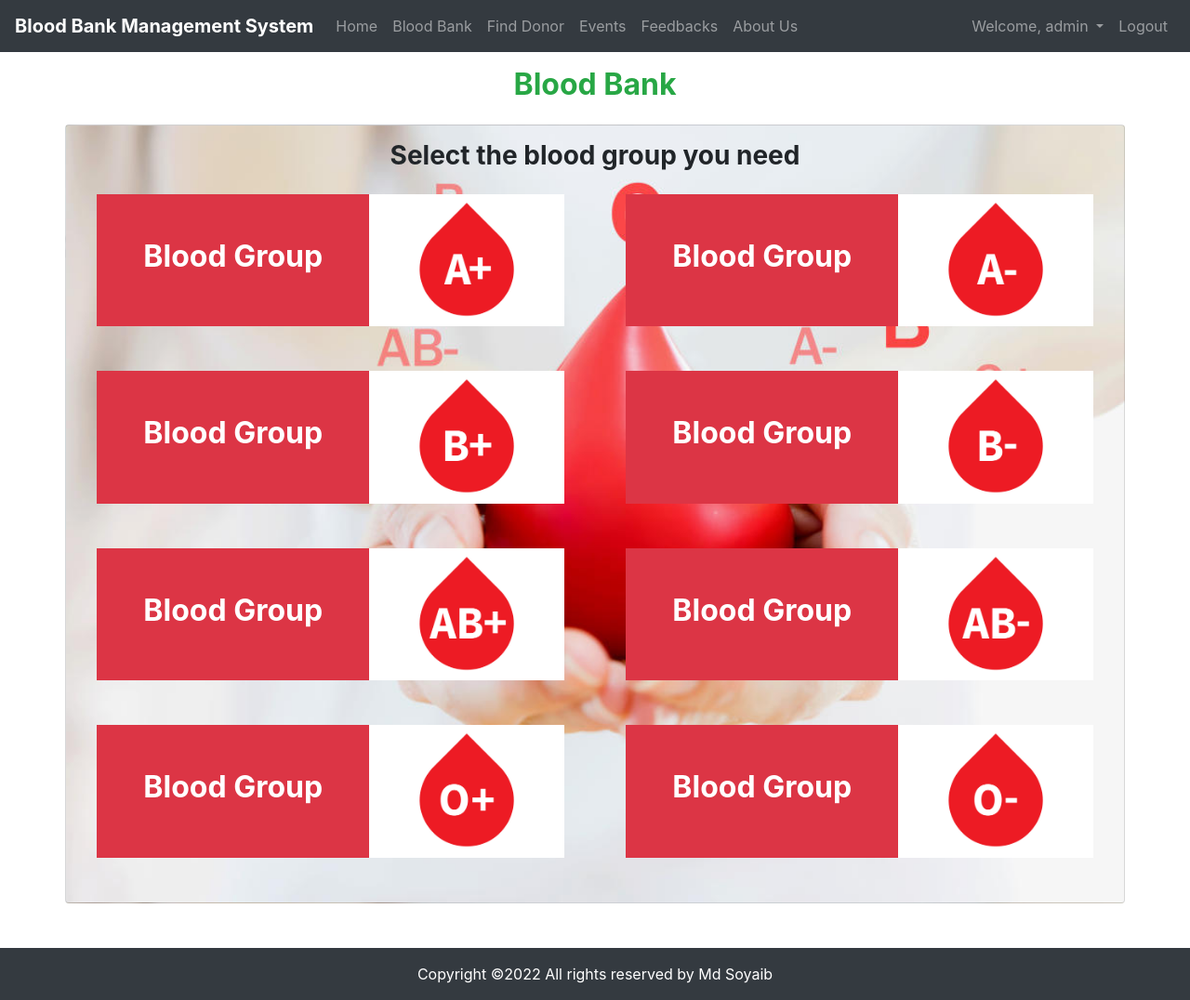
After one commit to mdsoyaib/Blood_Bank, a Django app: page /blood_bank in a window 1280 px wide. The commit adds this page. Shown: the whole page at 93% size. Run offline with Django 3.2, Linux system fonts and the light colour scheme; a user stored in the database is signed in; data comes from the database, SQL or seed files in the repository; both versions use the stored data as it was after the commit; parts of the project's set-up code (start-up, migrations or seed data) failed here and were passed over; some libraries are stand-ins or nearby versions.

Commit message:
working for blood bank and blood request

```diff
--- a/app/admin.py
+++ b/app/admin.py
@@ -1,5 +1,5 @@
 from django.contrib import admin
-from app.models import Blood, CustomUser, City, Event, EventRegistration, Feedback, ContactForm
+from app.models import Blood, CustomUser, City, Event, EventRegistration, Feedback, ContactForm, BloodRequest
 
 # Register your models here.
 
@@ -10,3 +10,4 @@ admin.site.register(Event)
 admin.site.register(EventRegistration)
 admin.site.register(Feedback)
 admin.site.register(ContactForm)
+admin.site.register(BloodRequest)
--- a/app/models.py
+++ b/app/models.py
@@ -8,13 +8,11 @@ from django.utils.translation import gettext_lazy as _
 class Blood(models.Model):
     group = models.CharField(verbose_name=_("Blood Group"), max_length=10, unique=True, null=True, blank=True)
     stock = models.PositiveIntegerField(null=True, blank=True)
+    photo = models.ImageField(null=True, blank=True, upload_to='blood')
     status = models.BooleanField(null=True, blank=True)
 
     created_at = models.DateTimeField(auto_now_add=True, blank=True, null=True)
     updated_at = models.DateTimeField(auto_now=True, blank=True, null=True)
-
-    def __str__(self):
-        return self.group
 
 
 class CustomUser(AbstractUser):
@@ -38,6 +36,21 @@ class City(models.Model):
 
     def __str__(self):
         return f"{self.name}"
+
+
+class BloodRequest(models.Model):
+    status = (
+        ("Approved", "Approved"),
+        ("Delivered", "Delivered"),
+        ("Canceled", "Canceled"),
+    )
+    blood = models.ForeignKey(Blood, on_delete=models.PROTECT, null=True, blank=True)
+    user = models.ForeignKey(CustomUser, on_delete=models.PROTECT, null=True, blank=True)
+    amount = models.PositiveIntegerField(null=True, blank=True)
+    status = models.CharField(max_length=20, null=True, blank=True, choices=status, default="Approved")
+
+    created_at = models.DateTimeField(auto_now_add=True, blank=True, null=True)
+    updated_at = models.DateTimeField(auto_now=True, blank=True, null=True)
 
 
 class Event(models.Model):
--- a/app/views.py
+++ b/app/views.py
@@ -1,8 +1,9 @@
 from django.shortcuts import render, redirect
 from django.views import View
-from app.models import City, Blood, CustomUser, Event, EventRegistration, Feedback, ContactForm
+from app.models import City, Blood, CustomUser, Event, EventRegistration, Feedback, ContactForm, BloodRequest
 from django.contrib import messages
 from django.contrib.auth import authenticate, login
+from django.db.models import F
 
 # Create your views here.
 
@@ -11,6 +12,38 @@ from django.contrib.auth import authenticate, login
 class Home(View):
     def get(self, request):
         return render(request, 'home.html')
+
+
+# blood bank page view
+
+class BloodBank(View):
+    def get(self, request):
+        user = request.user
+        if user.is_authenticated:
+            blood = Blood.objects.all()
+            return render(request, 'blood_bank.html', {'blood':blood})
+        else:
+            messages.warning(request, "Login first to access that page")
+            return redirect('login')
+
+    def post(self, request):
+        user = request.user
+        blood = request.POST['bloodID']
+        quantity = request.POST['quantity']
+        quantity = int(quantity)
+        checkBlood = Blood.objects.get(id=blood)
+
+        if checkBlood.stock >= quantity:
+            brequest = BloodRequest(blood=checkBlood, user=user, amount=quantity)
+            brequest.save()
+            checkBlood.stock = checkBlood.stock - quantity
+            checkBlood.save()
+            messages.success(request, "Your blood request is successfull. Collect the blood from blood bank!")
+            return redirect('blood_bank')
+        else:
+            messages.warning(request, "Sorry! We don't have enough stock!")
+            return redirect('blood_bank')
+
 
 
 # events page view
--- a/blood_bank/urls.py
+++ b/blood_bank/urls.py
@@ -15,7 +15,7 @@ Including another URLconf
 """
 from django.contrib import admin
 from django.urls import path
-from app.views import Home, Signup, Login, Events, Feedbacks, About
+from app.views import Home, Signup, Login, Events, Feedbacks, About, BloodBank
 from django.contrib.auth import views as auth_views
 from django.conf.urls.static import static
 from django.conf import settings
@@ -23,6 +23,7 @@ from django.conf import settings
 urlpatterns = [
     path('admin/', admin.site.urls),
     path('', Home.as_view(), name="home"),
+    path('blood_bank', BloodBank.as_view(), name="blood_bank"),
     path('event', Events.as_view(), name="event"),
     path('feedback', Feedbacks.as_view(), name="feedback"),
     path('about', About.as_view(), name="about"),
--- a/templates/base.html
+++ b/templates/base.html
@@ -33,7 +33,15 @@
             <li class="">
                 <a class="nav-link" href="{% url 'home' %}">Home <span class="sr-only">(current)</span></a>
             </li>
+            {% if user.is_authenticated %}
+            <li class="">
+                <a class="nav-link" href="{% url 'blood_bank' %}">Blood Bank <span class="sr-only">(current)</span></a>
+            </li>
 
+            <li class="">
+                <a class="nav-link" href="">Find Donor <span class="sr-only">(current)</span></a>
+            </li>
+            {% endif %}
             <li class="">
                 <a class="nav-link" href="{% url 'event' %}">Events<span class="sr-only"></a>
             </li>
@@ -67,7 +75,7 @@
 
                 {% if not user.is_superuser %}
                 <div class="dropdown-menu" aria-labelledby="navbarDropdown">
-                    <a class="dropdown-item" href="">Profile</a>
+                    <a class="dropdown-item" href="">Dashboard</a>
                 </div>
                 {% endif %}
 
--- /dev/null
+++ b/templates/blood_bank.html
@@ -0,0 +1,84 @@
+{% extends 'base.html' %}
+
+{% block title %}
+    Blood Bank
+{% endblock title %}
+
+{% block content %}
+
+    <div class="">
+        <div class="container">
+            <div class="row">
+                <div class="col-lg-12 mt-3 text-center text-success">
+                    <h2><b>Blood Bank</b></h2>
+                </div>
+                <div class="col-lg-12 mt-3 mb-5 card" style="background-image: url('/static/img/img2.jpg'); background-repeat: no repeat; background-size: cover;">
+                    <div class="row">
+                        <div class="col-lg-12 pt-3 pb-3 text-center">
+                            <h3><b>Select the blood group you need</b></h3>
+                        </div>
+
+                        {% for blood in blood %}
+                        <div class="col-lg-6 pl-5 pr-5 pb-5 text-center">
+                            <a href="#viewModal{{blood.id}}" class="view text-white" style="text-decoration: none;" data-toggle="modal"
+                            data-target="#viewModal{{blood.id}}">
+                                <div class="row">
+                                    <div class="col-lg-7 bg-danger p-5 text-white">
+                                        <h2><b>Blood Group</b></h2>
+                                    </div>
+                                    <div class="col-lg-5 bg-white">
+                                        <img src="/media/{{blood.photo}}" alt="blood group" height="140px">
+                                    </div>
+                                </div>
+                            </a>
+                        </div>
+
+                        <!-- Bloog bank Modal HTML -->
+
+                        <div id="viewModal{{blood.id}}" class="modal fade">
+                            <div class="modal-dialog">
+                                <div class="modal-content">
+                                    <form action="blood_bank" method="post" enctype="multipart/form-data">
+                                        {% csrf_token %}
+                                        <div class="modal-header">
+                                            <button type="button" class="close" data-dismiss="modal" aria-hidden="true">
+                                                &times
+                                            </button>
+                                        </div>
+                                        <div class="modal-body">
+                                            <div class="row">
+                                                <div class="col-lg-5 p-2 text-center">
+                                                    <img src="/media/{{blood.photo}}" alt="blood detail img" height="300px">
+                                                </div>
+                                                <div class="col-lg-7 pl-4">
+                                                    <input type="hidden" name="bloodID" value="{{blood.id}}">
+                                                    <h4 class="pb-2">Blood Group: {{blood.group}}</h4>
+                                                    <h6 class="text-secondary">Available Stock: {{blood.stock}}</h6>
+                                                    <p class="text-primary pt-1 pb-1">Choose how many bag of bloods you need. You can request for maximum 3 bag of bloods.</p>
+                                                    {% if blood.stock > 0 %}
+                                                    <label for="quantity">Select Quantity:</label>
+                                                    <select name="quantity" id="quantity" class="form-control" required>
+                                                        <option selected>1</option>
+                                                        <option>2</option>
+                                                        <option>3</option>
+                                                    </select>
+                                                    <button class="btn btn-success mt-2 mb-2" type="submit">Send Request</button>
+                                                    {% else %}
+                                                    <p class="text-danger pt-5 pb-2">Sorry! We don't have available stock for this blood. Find a donor to get blood. <a href="">Click Here</a></p>
+                                                    {% endif %}
+                                                </div>
+                                            </div>
+                                        </div>
+                                    </form>
+                                </div>
+                            </div>
+                        </div>
+                        {% endfor %}
+
+                    </div>
+                </div>
+            </div>
+        </div>
+    </div>
+
+{% endblock content %}
--- a/templates/home.html
+++ b/templates/home.html
@@ -17,7 +17,7 @@
                 </div>
                 <div class="col-lg-6 mx-auto mt-5 mb-5 text-center text-white">
                     <h3><b>Any Emergency?</b></h3>
-                    <button type="submit" class="btn btn-warning mt-4"><b>Need Blood</b></button>
+                    <button type="submit" class="btn btn-warning mt-4"><a style="text-decoration: none; color: black;" href="{% url 'blood_bank' %}"><b>Need Blood</b></a></button>
                 </div>
                 <div class="col-lg-12 mt-5 mb-5"></div>
                 <div class="col-lg-12 mt-5 mb-5"></div>
```
Also changed, not shown: app/migrations/0012_blood_photo.py (added), app/migrations/0013_bloodrequest.py (added), app/migrations/0014_alter_bloodrequest_status.py (added), db.sqlite3, media/blood/a_negative.jpg (added), media/blood/a_positive.jpg (added), media/blood/ab_negative.jpg (added), media/blood/ab_positive.jpg (added), media/blood/b_negative.jpg (added), media/blood/b_positive.jpg (added), media/blood/o_negative.jpg (added), media/blood/o_positive.jpg (added).
